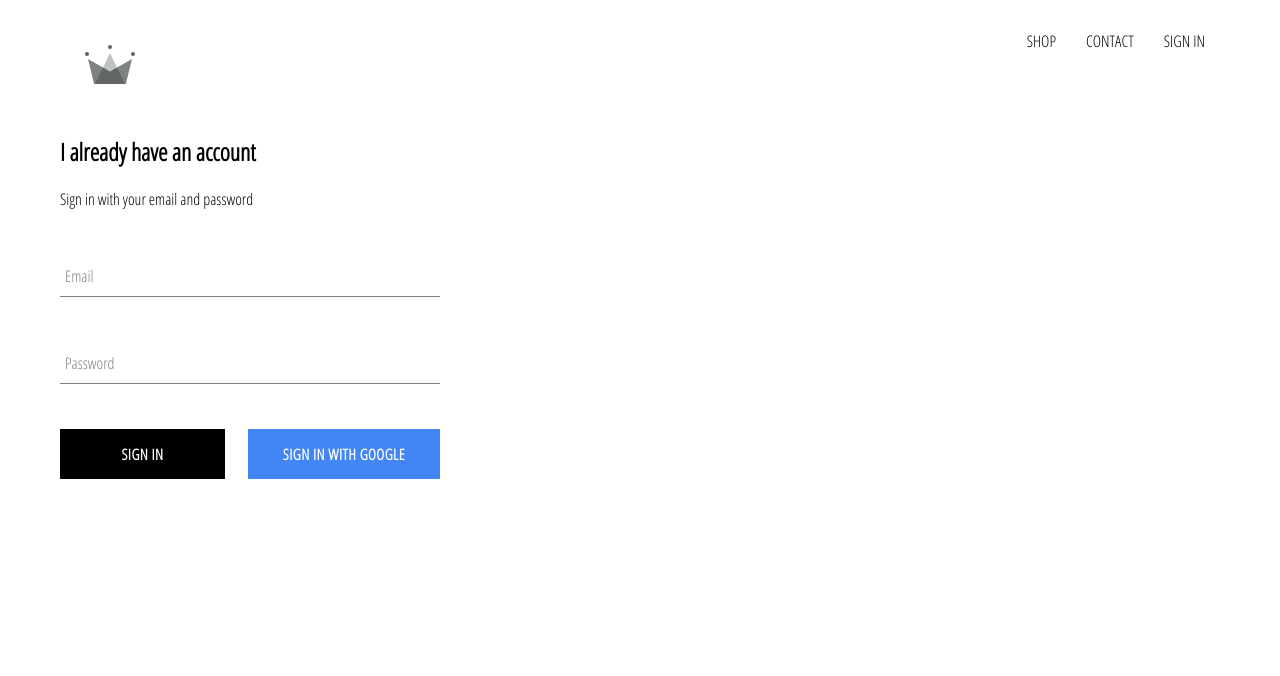
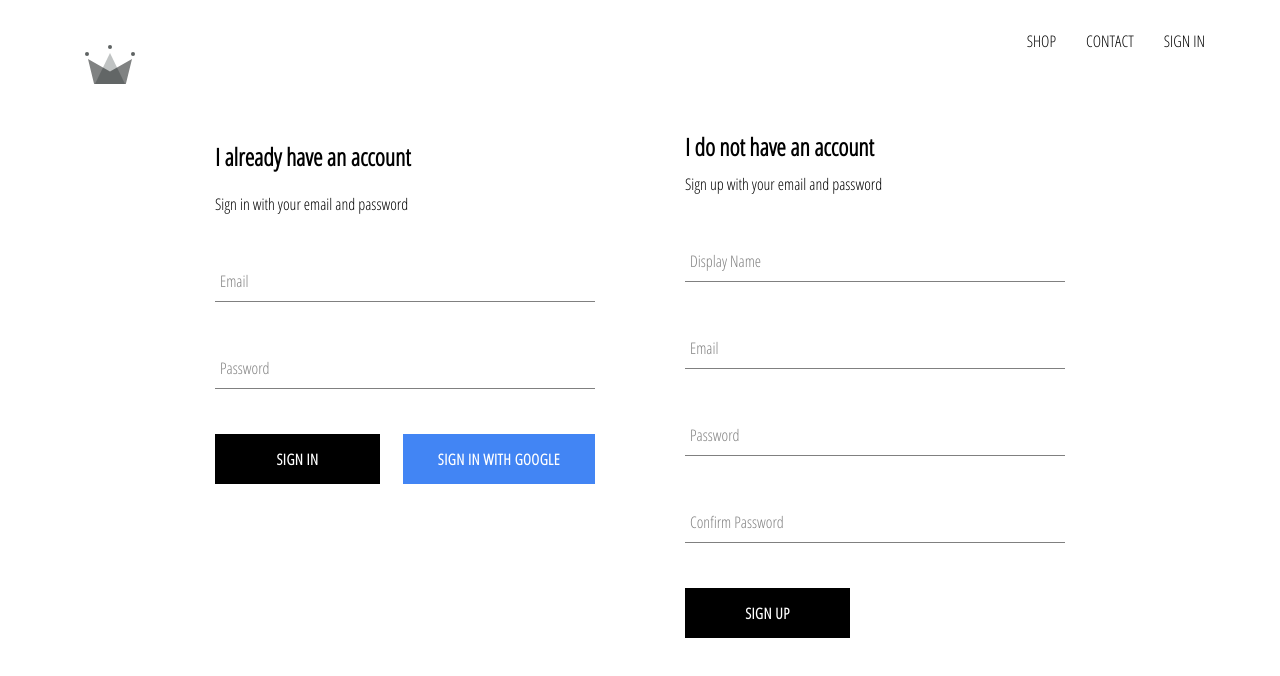
Before and after one commit to heatwaveo8/crwn-clothing, a React (Create React App) app: page /signin in a window 1280 px wide. Shown: the top 676 px of the page. Built offline with nearby package versions, Linux system fonts and the light colour scheme; no server answers.

Commit message:
implemented firebase utils, and added the ability to add users in a database

```diff
--- a/src/App.js
+++ b/src/App.js
@@ -1,12 +1,14 @@
 import React from 'react';
 import { Switch, Route } from 'react-router-dom';
+
+import { onSnapshot } from 'firebase/firestore'
 
 import HomePage from './pages/homepage/homepage.component';
 import ShopPage from './pages/shop/shop.component';
 import SignInAndSignUpPage from './pages/sign-in-and-sign-up/sign-in-and-sign-up.component';
 import Header from './components/header/header.component';
 
-import { auth } from './firebase/firebase.utils';
+import { auth, createUserProfileDocument } from './firebase/firebase.utils';
 
 import './App.css';
 
@@ -22,8 +24,22 @@
   unsubscribeFromAuth = null;
 
   componentDidMount() {
-    this.unsubscribeFromAuth = auth.onAuthStateChanged(user => {
-      this.setState({ currentUser: user });
+    this.unsubscribeFromAuth = auth.onAuthStateChanged(async userAuth => {
+      if (userAuth) {
+        const userRef = await createUserProfileDocument(userAuth);
+
+        onSnapshot(userRef, snapShot => {
+          this.setState({
+            currentUser: { id: snapShot.id, ...snapShot.data() }
+          }, () => {
+            console.log(this.state)
+          });
+        });
+      } else {
+        this.setState({
+          currentUser: userAuth
+        });
+      }
     });
   }
 
--- /dev/null
+++ b/src/components/sign-up/sign-up.component.js
@@ -0,0 +1,70 @@
+import React from 'react';
+
+import { createUserWithEmailAndPassword } from "firebase/auth";
+
+import FormInput from './../form-input/form-input.component';
+import CustomButton from './../custom-button/custom-button.component';
+
+import { auth, createUserProfileDocument } from './../../firebase/firebase.utils';
+
+import './sign-up.styles.scss';
+
+class SignUp extends React.Component {
+    constructor() {
+        super();
+
+        this.state = {
+            displayName: '',
+            email: '',
+            password: '',
+            confirmPassword: ''
+        };
+    }
+
+    handleSubmit = async event => {
+        event.preventDefault();
+
+        const { displayName, email, password, confirmPassword } = this.state;
+
+        if (password !== confirmPassword) {
+            alert("Passwords don't match");
+            return;
+        }
+
+        try {
+            const { user } = await createUserWithEmailAndPassword(auth, email, password);
+
+            await createUserProfileDocument(user, { displayName });
+
+            this.setState({ displayName: '', email: '', password: '', confirmPassword: '' })
+        } catch (error) {
+            console.error(error);
+        }
+    };
+
+    handleChange = event => {
+        const { name, value } = event.target;
+
+        this.setState({ [name]: value });
+    };
+
+    render() {
+        const { displayName, email, password, confirmPassword } = this.state;
+
+        return (
+            <div className='sign-up'>
+                <h2 className='title'>I do not have an account</h2>
+                <span>Sign up with your email and password</span>
+                <form className='sign-up-form' onSubmit={ this.handleSubmit }>
+                    <FormInput type='text' name='displayName' value={ displayName } onChange={ this.handleChange } label='Display Name' required />
+                    <FormInput type='email' name='email' value={ email } onChange={ this.handleChange } label='Email' required />
+                    <FormInput type='password' name='password' value={ password } onChange={ this.handleChange } label='Password' required />
+                    <FormInput type='password' name='confirmPassword' value={ confirmPassword } onChange={ this.handleChange } label='Confirm Password' required />
+                    <CustomButton type='submit'>SIGN UP</CustomButton>
+                </form>
+            </div>
+        );
+    }
+};
+
+export default SignUp;
--- /dev/null
+++ b/src/components/sign-up/sign-up.styles.scss
@@ -0,0 +1,9 @@
+.sign-up {
+    display: flex;
+    flex-direction: column;
+    width: 380px;
+
+    .title {
+        margin: 10px 0;
+    }
+}
--- a/src/firebase/firebase.utils.js
+++ b/src/firebase/firebase.utils.js
@@ -1,6 +1,6 @@
-import { initializeApp } from "firebase/app"
-import { getFirestore } from "firebase/firestore"
-import { getAuth, GoogleAuthProvider, signInWithPopup } from "firebase/auth";
+import { initializeApp } from 'firebase/app';
+import { getFirestore, doc, getDoc, setDoc } from 'firebase/firestore';
+import { getAuth, GoogleAuthProvider, signInWithPopup } from 'firebase/auth';
 
 const firebaseConfig = {
     apiKey: 'AIzaSyAJaWGOWDlGGud7hHEebijqZgrmMXSImXU',
@@ -10,6 +10,29 @@
     messagingSenderId: '212460444686',
     appId: '1:212460444686:web:f706208784373ac576705f'
 };
+
+export const createUserProfileDocument = async (userAuth, additionalData) => {
+    if (!userAuth) {
+        return;
+    }
+
+    const userRef = doc(db, 'users', `${ userAuth.uid }`);
+
+    const snapShot = await getDoc(userRef);
+
+    if (!snapShot.exists()) {
+        const { displayName, email } = userAuth;
+        const createdAt = new Date();
+
+        try {
+            await setDoc(userRef, { displayName, email, createdAt, ...additionalData });
+        } catch (error) {
+            console.error('error creating user', error.message);
+        }
+    }
+
+    return userRef;
+}
 
 const app = initializeApp(firebaseConfig);
 
--- a/src/pages/sign-in-and-sign-up/sign-in-and-sign-up.component.js
+++ b/src/pages/sign-in-and-sign-up/sign-in-and-sign-up.component.js
@@ -1,12 +1,14 @@
 import React from 'react';
 
 import SignIn from './../../components/sign-in/sign-in.component';
+import SignUp from './../../components/sign-up/sign-up.component';
 
 import './sign-in-and-sign-up.styles.scss';
 
 const SignInAndSignUpPage = () => (
     <div className='sign-in-and-sign-up'>
         <SignIn />
+        <SignUp />
     </div>
 );
 
--- a/src/pages/sign-in-and-sign-up/sign-in-and-sign-up.styles.scss
+++ b/src/pages/sign-in-and-sign-up/sign-in-and-sign-up.styles.scss
@@ -0,0 +1,6 @@
+.sign-in-and-sign-up {
+    width: 850px;
+    display: flex;
+    justify-content: space-between;
+    margin: 30px auto;
+}
```
